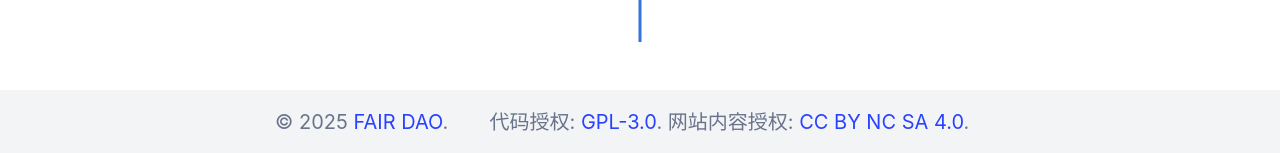
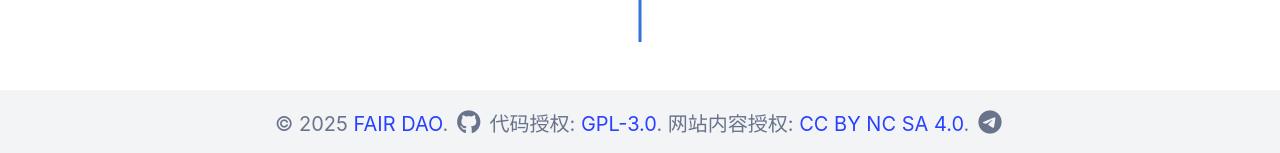
Before and after one commit to fair-dao/.github, a Jekyll site: the page built from index.md, in a window 1280 px wide. Shown: the part 1933-2086 px from the top of the page. Built offline with Jekyll 4.4.1, drawn with Linux system fonts in a browser that asks for light colours.

Commit message:
update default.html

```diff
--- a/_layouts/default.html
+++ b/_layouts/default.html
@@ -18,6 +18,7 @@
     <link href="res/fair.css" rel="stylesheet" />
     <link rel="stylesheet" href="res/css/fontawesome.min.css" />
     <link rel="stylesheet" href="res/css/solid.min.css" />
+    <link rel="stylesheet" href="res/css/brands.min.css" />
 </head>
 <body>
     <div>
```
